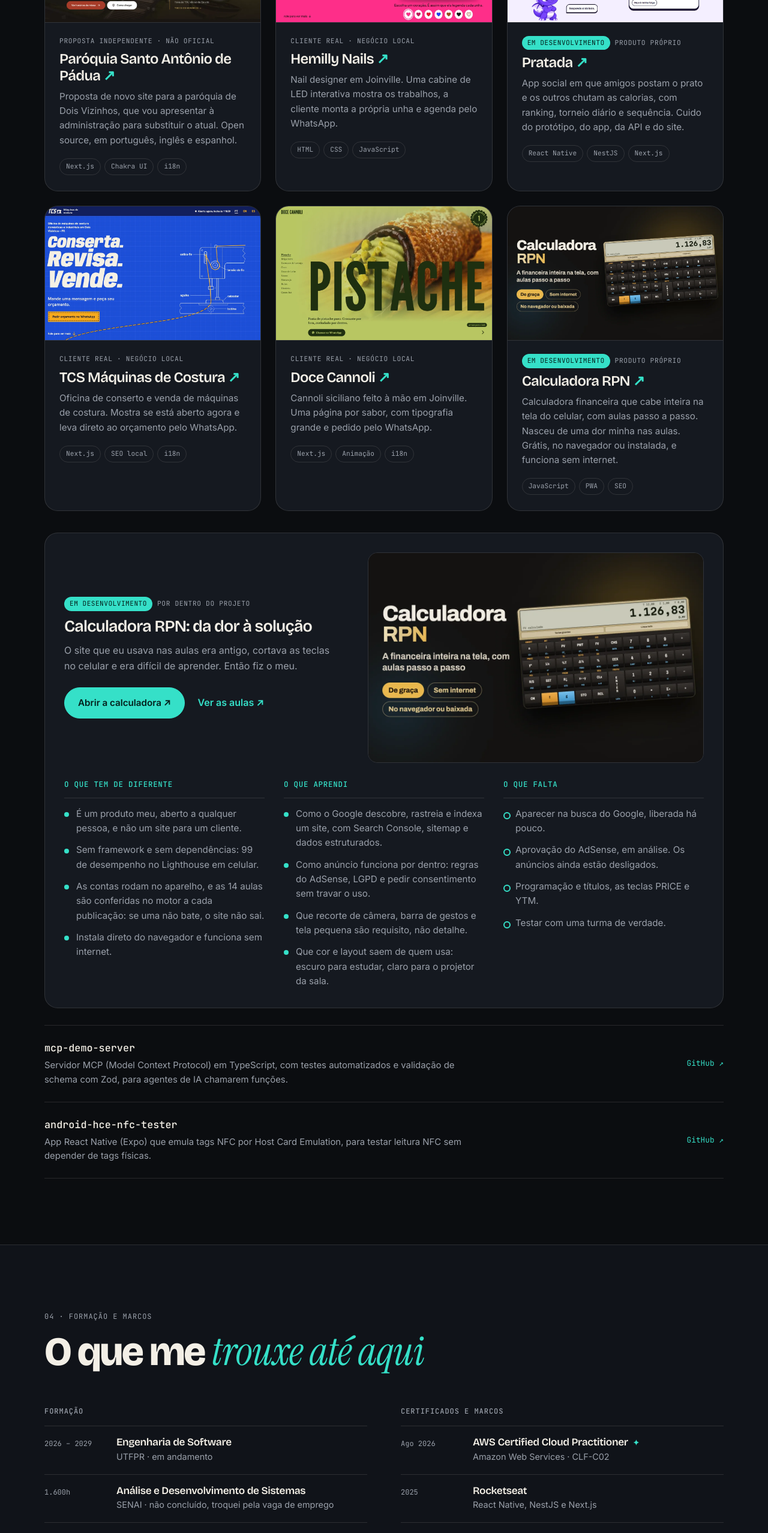
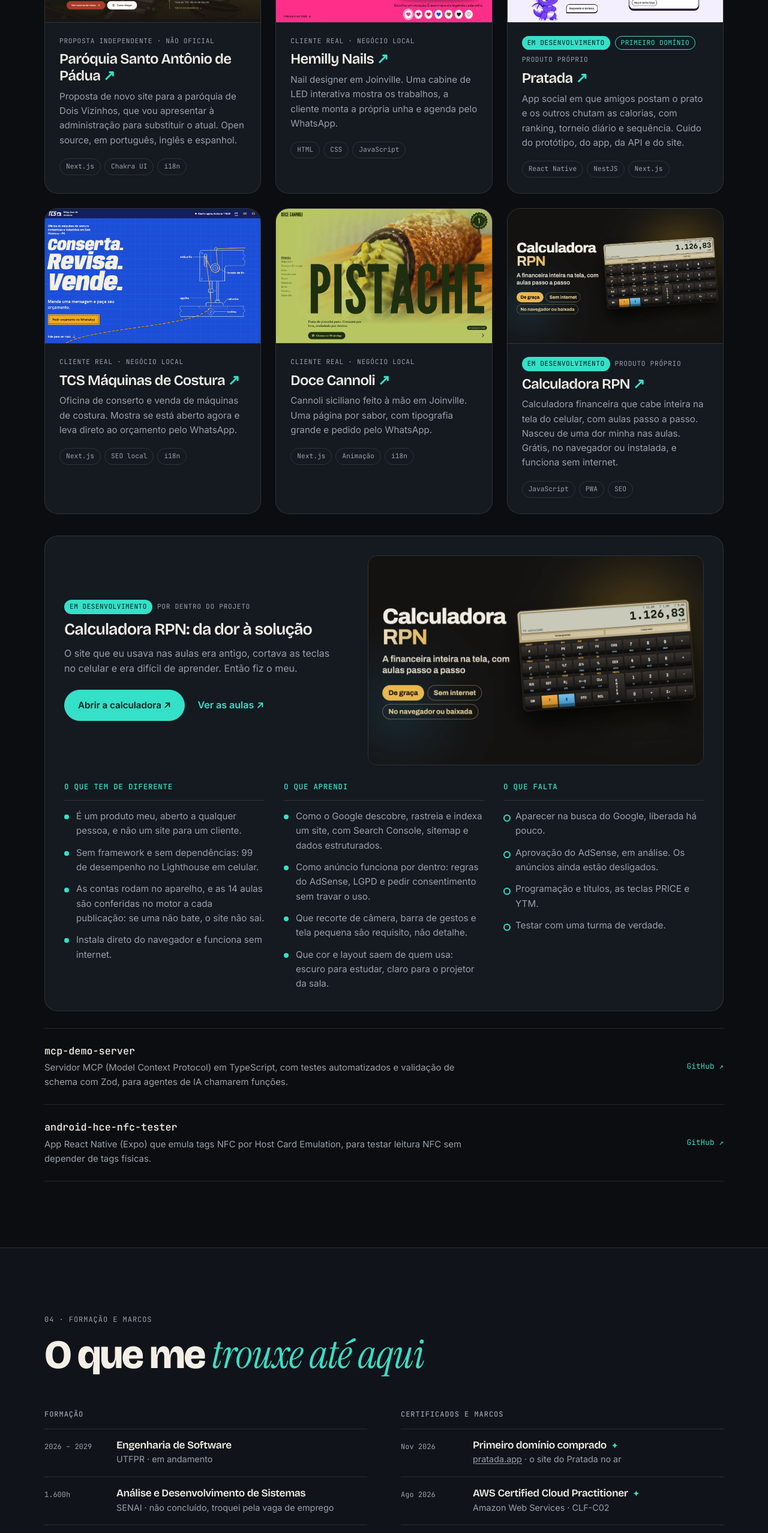
Before and after one commit to Alucsky/samuel-portfolio, a plain HTML site: page index.html in a window 1280 px wide. Shown: the part 6603-9159 px from the top of the page at 60% size. Drawn offline with nearby package versions, Linux system fonts and the light colour scheme.

Commit message:
Marca o primeiro domínio comprado
Co-Authored-By: Claude Opus 5.5 <noreply@anthropic.com>

```diff
--- a/index.html
+++ b/index.html
@@ -671,7 +671,7 @@
             <a class="project reveal" href="https://pratada.app" target="_blank" rel="noopener">
               <div class="shot"><img src="assets/projects/pratada.webp" alt="Página inicial do site do Pratada" loading="lazy" width="1200" height="750" /></div>
               <div class="project-info">
-                <p class="project-kind"><span class="wip">Em desenvolvimento</span> Produto próprio</p>
+                <p class="project-kind"><span class="wip">Em desenvolvimento</span><span class="mark">Primeiro domínio</span> Produto próprio</p>
                 <h3>Pratada <span aria-hidden="true">↗</span></h3>
                 <p>App social em que amigos postam o prato e os outros chutam as calorias, com ranking, torneio diário e sequência. Cuido do protótipo, do app, da API e do site.</p>
                 <p class="tags"><span>React Native</span><span>NestJS</span><span>Next.js</span></p>
@@ -798,6 +798,10 @@
               <h3 class="col-title">Certificados e marcos</h3>
               <ul class="rows">
                 <li class="star">
+                  <span class="row-when">Nov 2026</span>
+                  <div><b>Primeiro domínio comprado</b><span><a href="https://pratada.app" target="_blank" rel="noopener">pratada.app</a> · o site do Pratada no ar</span></div>
+                </li>
+                <li class="star">
                   <span class="row-when">Ago 2026</span>
                   <div><b>AWS Certified Cloud Practitioner</b><span>Amazon Web Services · CLF-C02</span></div>
                 </li>
--- a/style.css
+++ b/style.css
@@ -1749,3 +1749,16 @@ em {
     display: none;
   }
 }
+
+.mark {
+  color: var(--accent);
+  border: 1.5px solid var(--accent);
+  padding: 2px 9px;
+  border-radius: 999px;
+  letter-spacing: 0.04em;
+}
+.rows a {
+  color: inherit;
+  text-decoration: underline;
+  text-underline-offset: 2px;
+}
```
